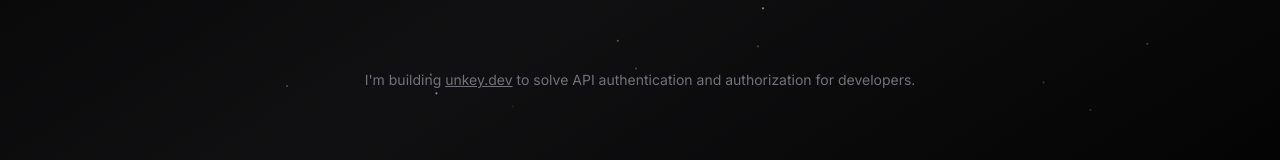
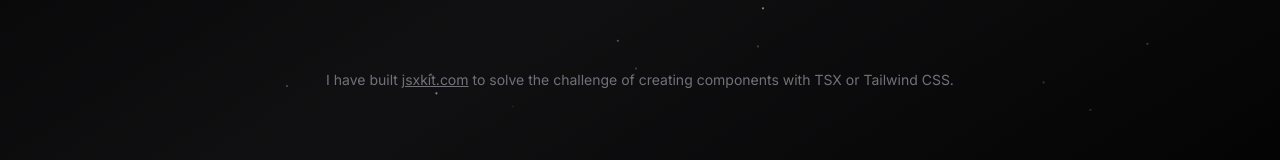
Before and after one commit to kimutai-alex/portfolio-pageview-counter, a Next.js app: page / in a window 1280 px wide. Shown: the part 459-619 px from the top of the page. Built offline with nearby package versions, Linux system fonts and the light colour scheme; no server answers; what tailwindcss-debug-screens would draw is missing.

Commit message:
Update page.tsx

```diff
--- a/app/page.tsx
+++ b/app/page.tsx
@@ -35,14 +35,14 @@
       <div className="hidden w-screen h-px animate-glow md:block animate-fade-right bg-gradient-to-r from-zinc-300/0 via-zinc-300/50 to-zinc-300/0" />
       <div className="my-16 text-center animate-fade-in">
         <h2 className="text-sm text-zinc-500 ">
-          I'm building{" "}
+          I have built{" "}
           <Link
             target="_blank"
             href="https://unkey.dev"
             className="underline duration-500 hover:text-zinc-300"
           >
-            unkey.dev
-          </Link> to solve API authentication and authorization for developers.
+            jsxkit.com
+          </Link> to solve the challenge of creating components with TSX or Tailwind CSS.
         </h2>
       </div>
     </div>
```
